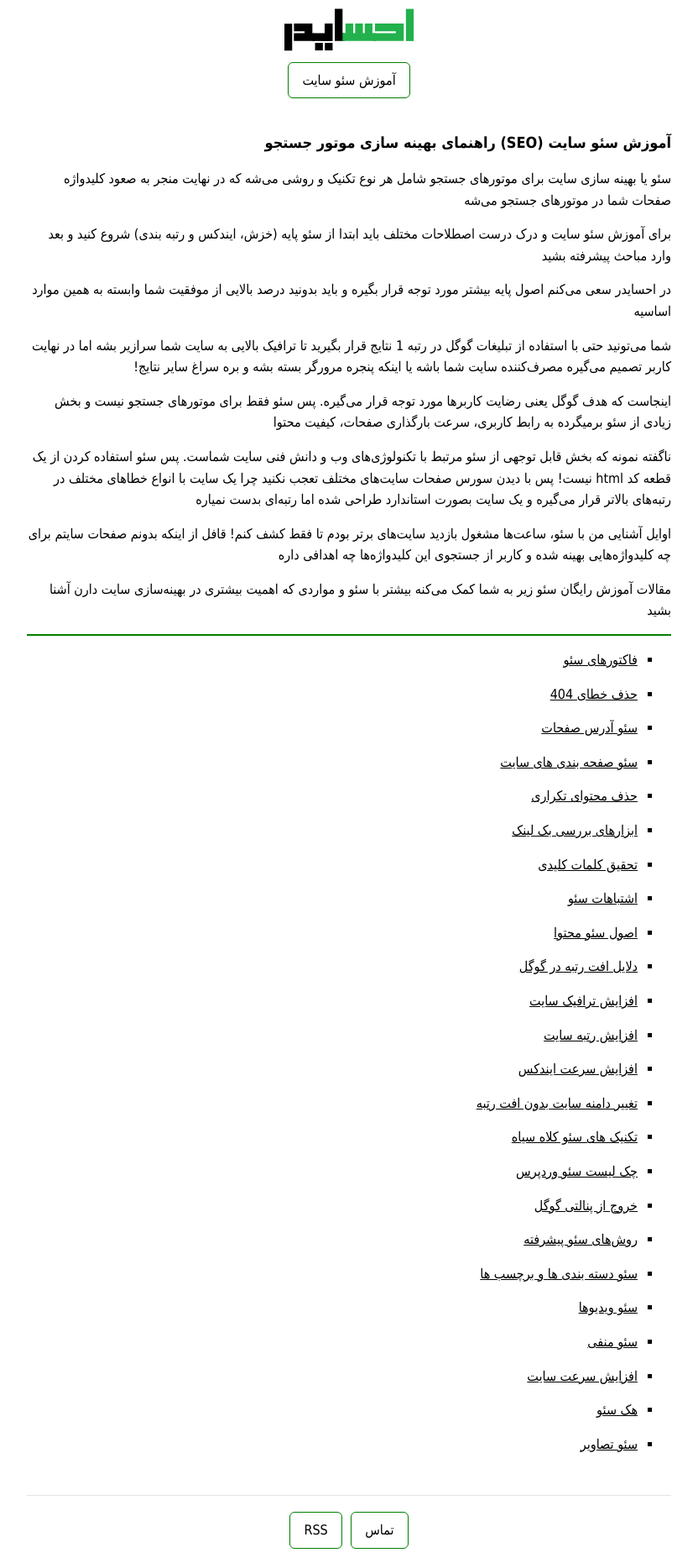
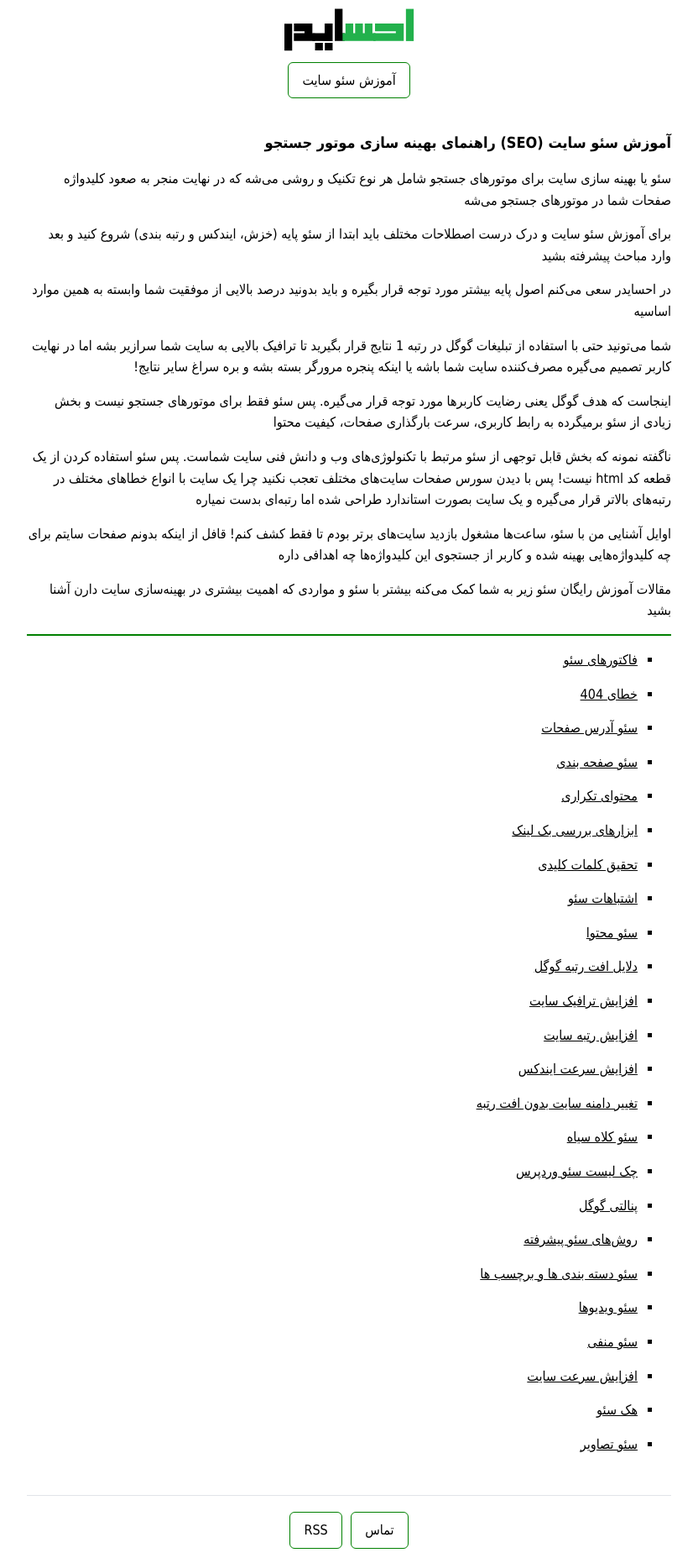
Before and after one commit to darkblog/darkblog.github.io, a Jekyll site: the page built from _posts/2022-5-1-seo.md, in a window 1280 px wide. Shown: the whole page at 84% size, without its empty margins (224-1056 px from the left). Built offline with Jekyll 4.4.1, drawn with Linux system fonts in a browser that asks for light colours.

Commit message:
Update 2022-5-1-seo.md

```diff
--- a/_posts/2022-5-1-seo.md
+++ b/_posts/2022-5-1-seo.md
@@ -23,13 +23,13 @@ title: آموزش سئو سایت (SEO) راهنمای بهینه سازی مو
 
 - [فاکتورهای سئو](https://ehsaider.ir/google-ranking-factors)
 
-- [حذف خطای 404](https://ehsaider.ir/404-error)
+- [خطای 404](https://ehsaider.ir/404-error)
 
 - [سئو آدرس صفحات](https://ehsaider.ir/seo-urls)
 
-- [سئو صفحه بندی های سایت](https://ehsaider.ir/pagination-seo)
+- [سئو صفحه بندی](https://ehsaider.ir/pagination-seo)
 
-- [حذف محتوای تکراری](https://ehsaider.ir/duplicate-content)
+- [محتوای تکراری](https://ehsaider.ir/duplicate-content)
 
 - [ابزارهای بررسی بک لینک](https://ehsaider.ir/backlink-checker)
 
@@ -37,9 +37,9 @@ title: آموزش سئو سایت (SEO) راهنمای بهینه سازی مو
 
 - [اشتباهات سئو](https://ehsaider.ir/seo-mistakes)
 
-- [اصول سئو محتوا](https://ehsaider.ir/seo-content)
+- [سئو محتوا](https://ehsaider.ir/seo-content)
 
-- [دلایل افت رتبه در گوگل](https://ehsaider.ir/ranking-drop)
+- [دلایل افت رتبه گوگل](https://ehsaider.ir/ranking-drop)
 
 - [افزایش ترافیک سایت](https://ehsaider.ir/increase-website-traffic)
 
@@ -49,11 +49,11 @@ title: آموزش سئو سایت (SEO) راهنمای بهینه سازی مو
 
 - [تغییر دامنه سایت بدون افت رتبه](https://ehsaider.ir/site-url-change)
 
-- [تکنیک های سئو کلاه سیاه](https://ehsaider.ir/black-hat-seo)
+- [سئو کلاه سیاه](https://ehsaider.ir/black-hat-seo)
 
 - [چک لیست سئو وردپرس](https://ehsaider.ir/seo-checklist)
 
-- [خروج از پنالتی گوگل](https://ehsaider.ir/google-penalty)
+- [پنالتی گوگل](https://ehsaider.ir/google-penalty)
 
 - [روش‌های سئو پیشرفته](https://ehsaider.ir/advanced-seo)
 
```
